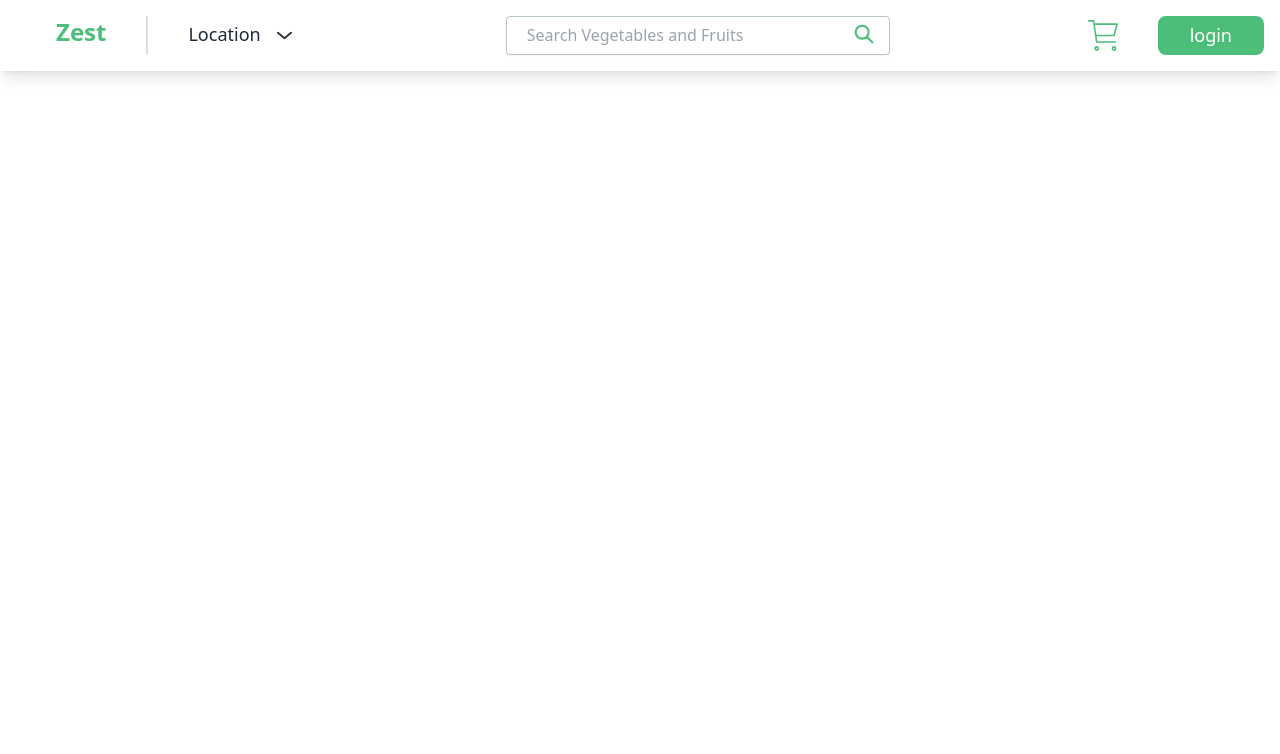
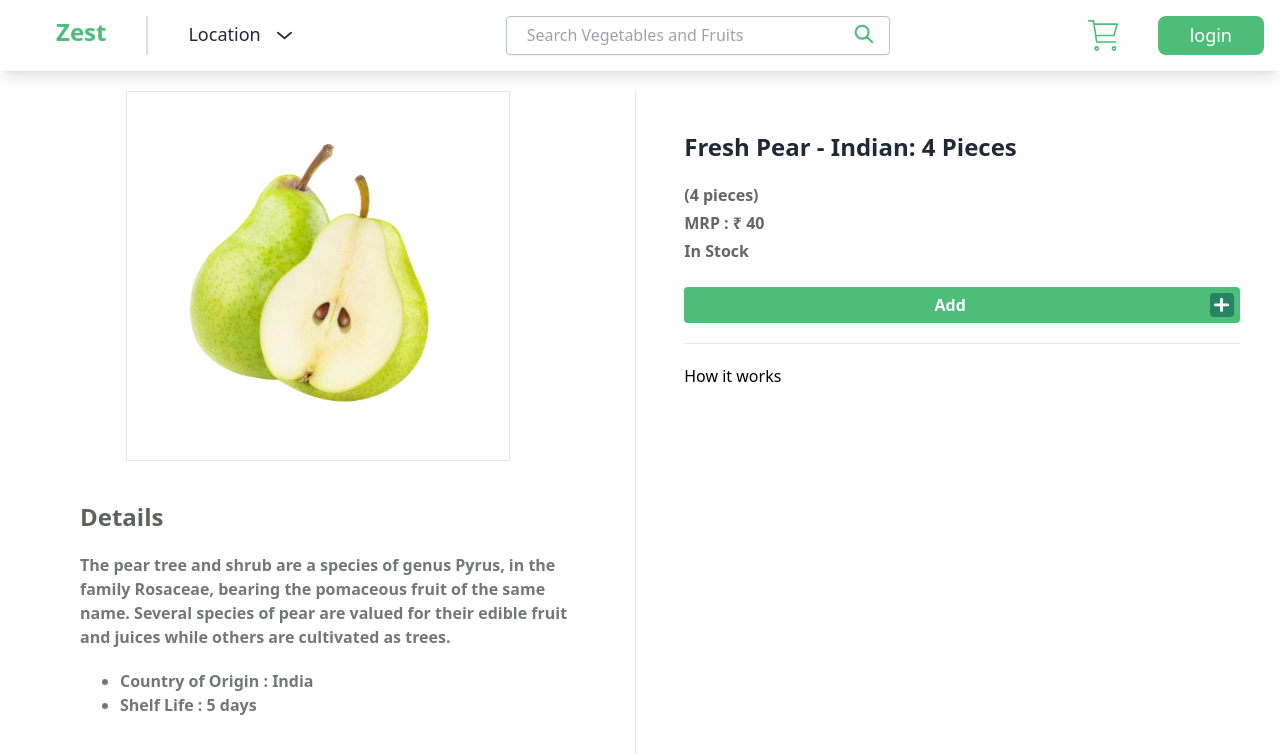
Before and after one commit to poonam-kumawat/zest-frontend, a React (Create React App) app: page /details in a window 1280 px wide. Before the commit this address had no page. Shown: the top 754 px of the page. Built offline with nearby package versions, Linux system fonts and the light colour scheme.

Commit message:
details page added halfway

```diff
--- a/src/App.tsx
+++ b/src/App.tsx
@@ -3,6 +3,7 @@ import { BrowserRouter as Router, Routes, Route } from "react-router-dom";
 import "./App.css";
 import Layout from "./Components/Layout/Layout";
 import HomePage from "./pages/HomePage";
+import ProductDetailsPage from "./pages/ProductDetailsPage";
 
 function App() {
   return (
@@ -11,6 +12,7 @@ function App() {
         <Router>
           <Routes>
             <Route path="/" element={<HomePage />} />
+            <Route path="/details" element={<ProductDetailsPage />} />
           </Routes>
         </Router>
       </Layout>
--- /dev/null
+++ b/src/pages/ProductDetailsPage.tsx
@@ -0,0 +1,57 @@
+const ProductDetailsPage: React.FC = () => {
+  return (
+    <div className="">
+      <div className="flex gap-2 mt-5">
+        <div className="w-full h-screen grid-rows-2 border-e">
+          <div className="w-2/3 p-10 m-auto border max-w-sm">
+            <img className="w-full" src="/assets/images/pear.svg" alt="pear" />
+          </div>
+          <div className="p-10 ms-10 font-semibold">
+            <div className="text-2xl text-[#5C625E] ">Details</div>
+            <div className="text-[#747875] mt-5 text-md">
+              The pear tree and shrub are a species of genus Pyrus, in the
+              family Rosaceae, bearing the pomaceous fruit of the same name.
+              Several species of pear are valued for their edible fruit and
+              juices while others are cultivated as trees.
+            </div>
+            <div className="text-[#747875] mt-5 ms-10">
+              <ul className="list-disc">
+                <li>Country of Origin : India</li>
+                <li>Shelf Life : 5 days</li>
+              </ul>
+            </div>
+          </div>
+        </div>
+        <div className="w-full h-full grid-rows-2">
+          <div className="p-10">
+            <div className="text-2xl font-semibold text-[#1F2937] ">
+              Fresh Pear - Indian: 4 Pieces
+            </div>
+            <div className=" text-[#656565] mt-5 font-semibold border-b pb-5">
+              <div className="pb-1">(4 pieces)</div>
+              <div className="pb-1">MRP : ₹ 40</div>
+              <div className="pb-1">In Stock</div>
+              {/* Add button */}
+              <div className="w-full flex flex-row p-1.5 rounded bg-[#4DBD7A] w-48 mt-5">
+                <p className="middle m-auto font-semibold text-white text-center">
+                  Add
+                </p>
+                <button className="end float-right w-6 h-6 flex items-center justify-center bg-[#268462] rounded">
+                  <img
+                    width={15}
+                    height={15}
+                    src="/assets/icons/plus-icon.svg"
+                    alt="add"
+                  />
+                </button>
+              </div>
+            </div>
+            <div className="pt-5">How it works</div>
+          </div>
+        </div>
+      </div>
+    </div>
+  );
+};
+
+export default ProductDetailsPage;
```
